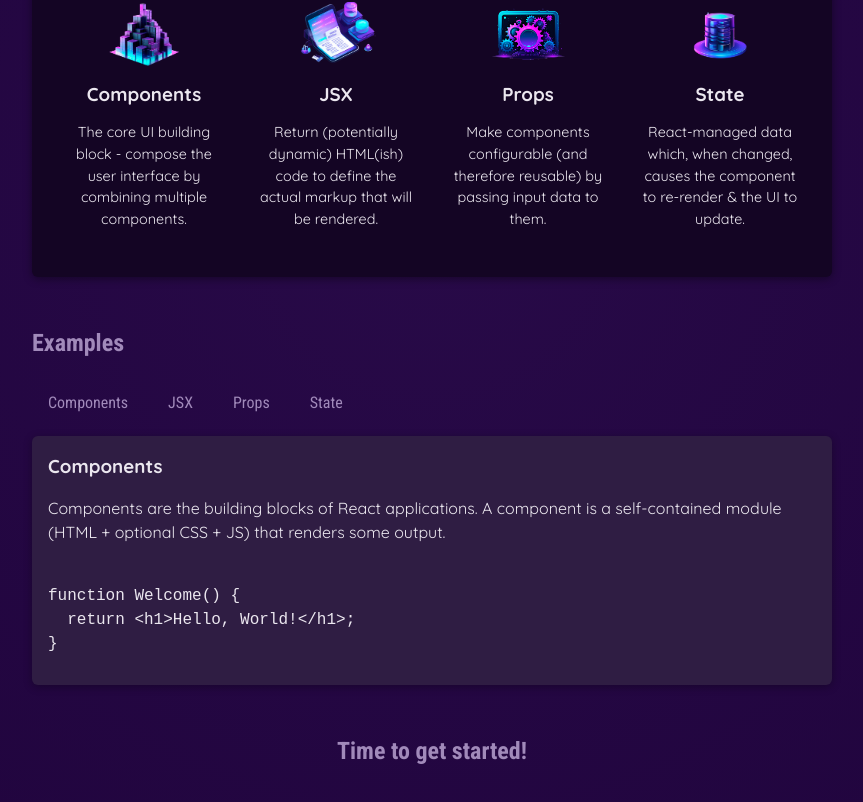
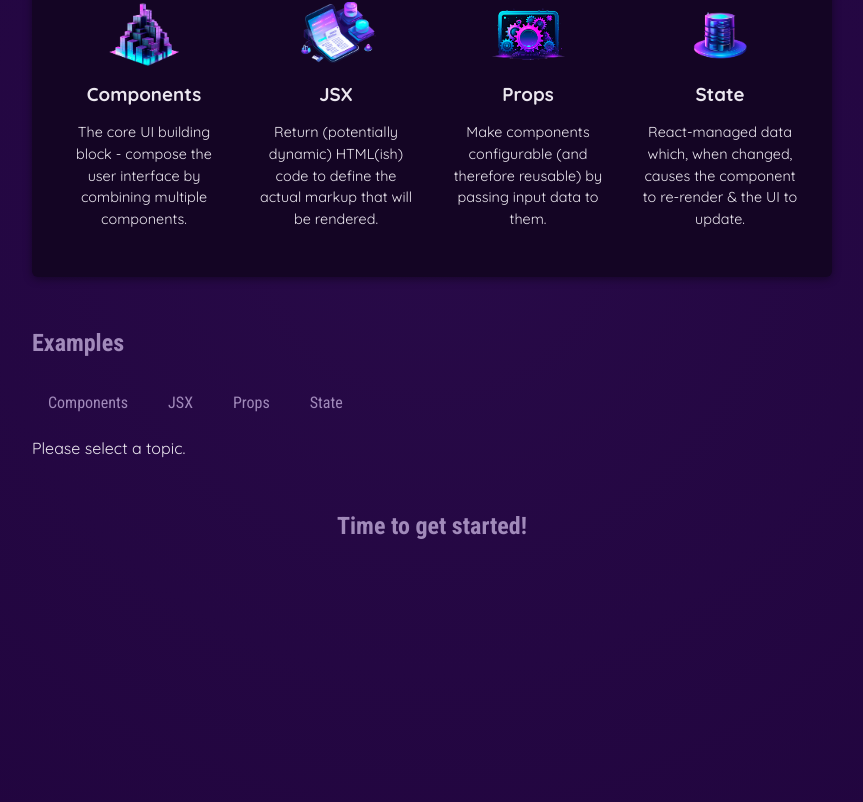
Before and after one commit to dmsgur127/r202014076_01, a React (Vite) app: page / in a window 1280 px wide. Shown: the part 422-1224 px from the top of the page, without its empty margins (208-1071 px from the left). Built offline with nearby package versions, Linux system fonts and the light colour scheme.

Commit message:
조건적 콘텐츠 렌더링

```diff
--- a/src/App.jsx
+++ b/src/App.jsx
@@ -7,7 +7,7 @@
 import {EXAMPLES} from './data.js';
 
 function App() {
-  const [ selectedTopic, setSelectedTopic ] = useState('components');
+  const [ selectedTopic, setSelectedTopic ] = useState();
 
   function handleSelect(selectedButton) {
     // selectedButton => 'components', 'jsx', props', 'state'
@@ -44,13 +44,14 @@
             <TabButton onSelect={() =>handleSelect('props')}>Props</TabButton>
             <TabButton onSelect={() =>handleSelect('state')}>State</TabButton>
           </menu>
-          <div id="tab-content">
+
+          {!selectedTopic ? <p>Please select a topic.</p> : (<div id="tab-content">
             <h3>{EXAMPLES[selectedTopic].title}</h3>
             <p>{EXAMPLES[selectedTopic].description}</p>
             <pre>
               <code>{EXAMPLES[selectedTopic].code}</code>
             </pre>
-          </div>
+          </div>)}
         </section>
         <h2>Time to get started!</h2>
       </main>
```
